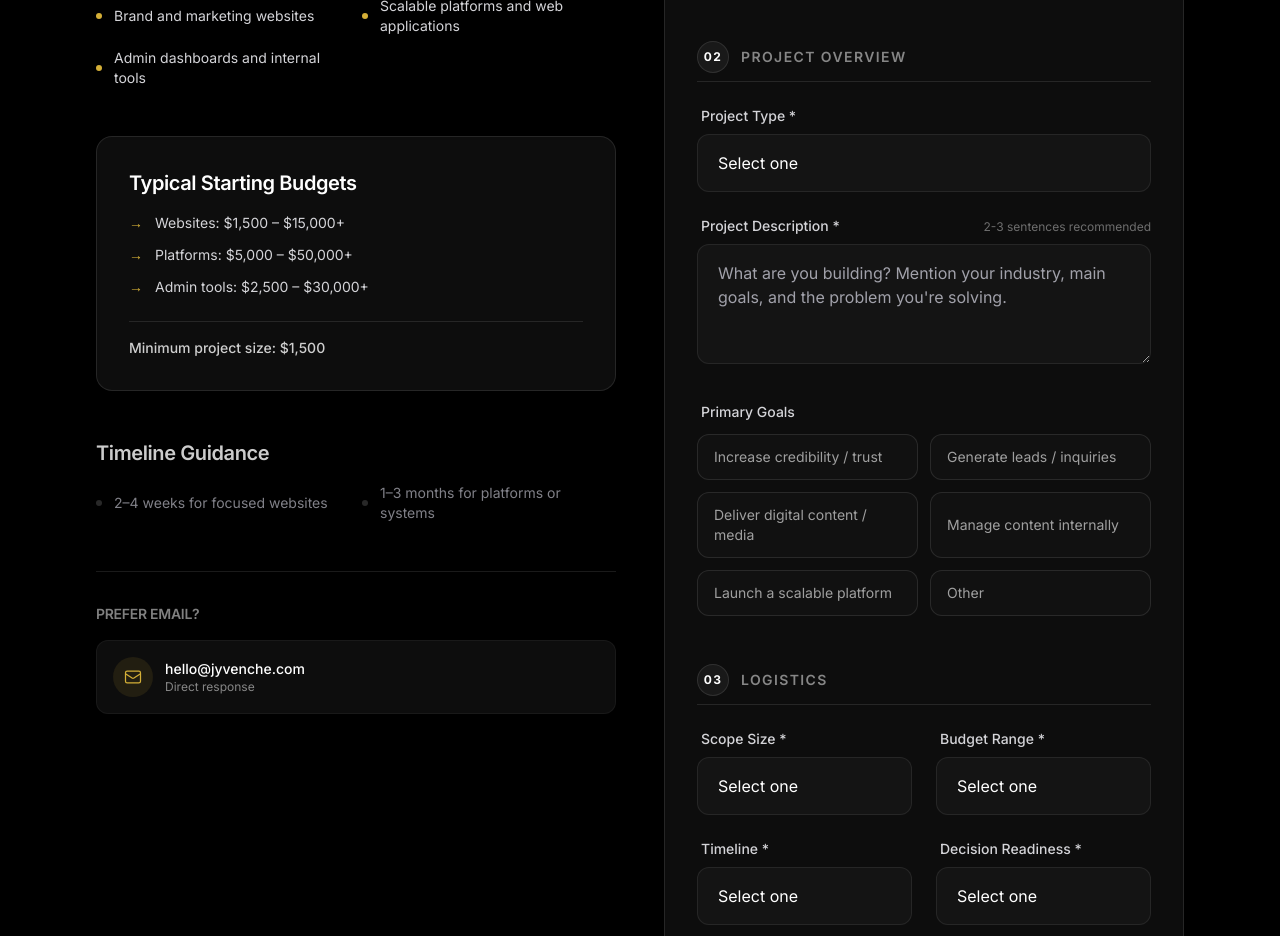
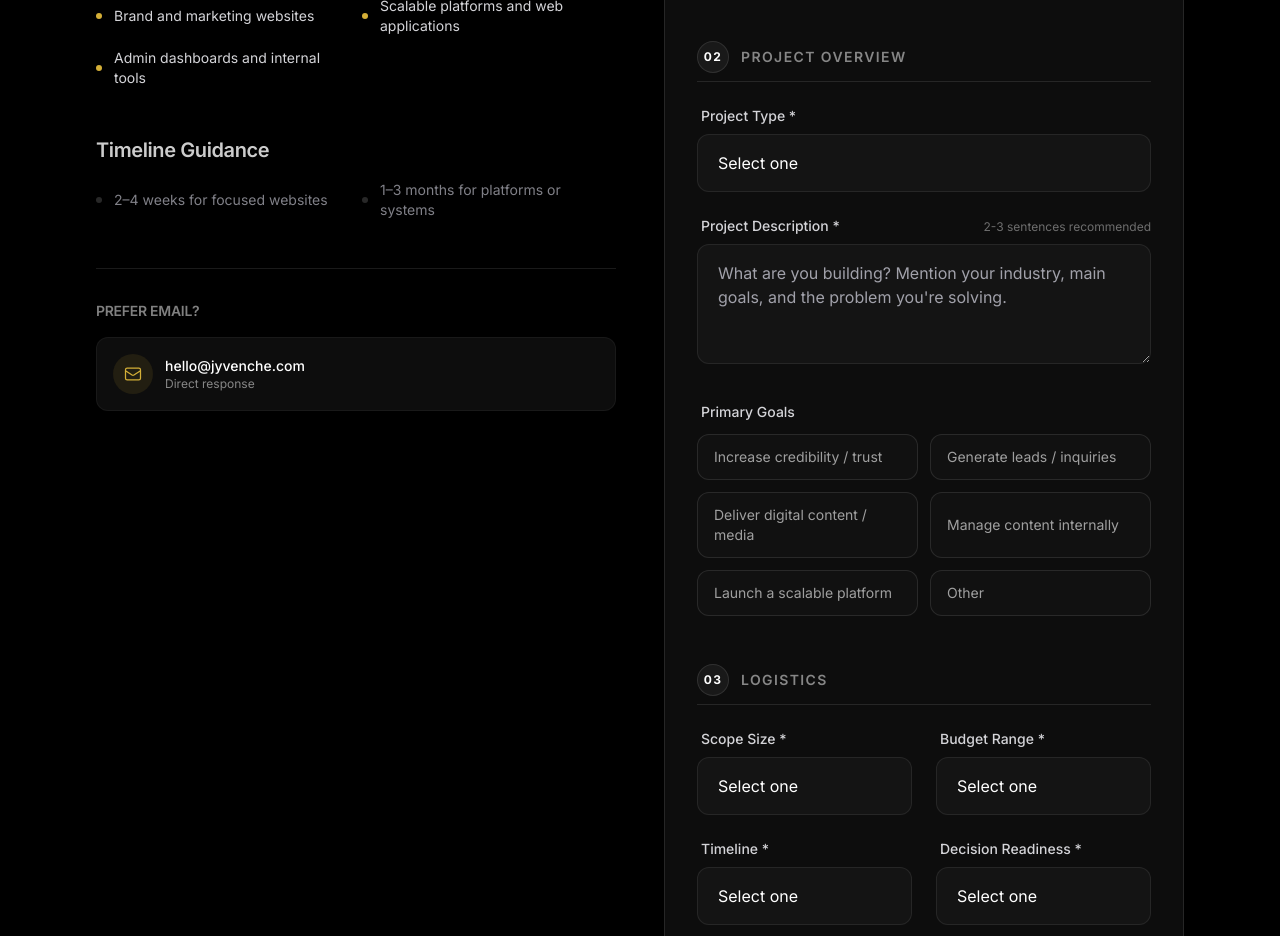
Before and after one commit to Jeany40/jyvenche, a Next.js app: page /start-project in a window 1280 px wide. Shown: the part 1100-2036 px from the top of the page. Built offline with nearby package versions, Linux system fonts and the light colour scheme.

Commit message:
chore: Remove Typical Starting Budgets section from start-project
- Removed budgetTitle, budgetBullets, minimumProject from JSON
- Removed budget section UI from page component
- Cleaned up types

```diff
--- a/app/start-project/page.tsx
+++ b/app/start-project/page.tsx
@@ -64,23 +64,6 @@ export default function StartProjectPage() {
                                 ))}
                             </ul>
                         </section>
-
-                        {/* Budgets */}
-                        <section className="glass-card">
-                            <h2 className="text-xl font-semibold tracking-tight mb-4">{startProject.leftColumn.budgetTitle}</h2>
-                            <ul className="space-y-3 mb-6 list-none">
-                                {startProject.leftColumn.budgetBullets.map((b) => (
-                                    <li key={b} className="flex gap-3 items-center text-sm text-foreground-secondary">
-                                        <span className="text-accent">→</span>
-                                        <span>{b}</span>
-                                    </li>
-                                ))}
-                            </ul>
-                            <div className="pt-4 border-t border-white/10">
-                                <p className="text-sm font-medium text-white/80">{startProject.leftColumn.minimumProject}</p>
-                            </div>
-                        </section>
-
                         {/* Timeline */}
                         <section className="opacity-80">
                             <h2 className="text-xl font-semibold tracking-tight mb-4">{startProject.leftColumn.timelineTitle}</h2>
--- a/content/pages/start-project.json
+++ b/content/pages/start-project.json
@@ -59,13 +59,6 @@
             "Scalable platforms and web applications",
             "Admin dashboards and internal tools"
         ],
-        "budgetTitle": "Typical Starting Budgets",
-        "budgetBullets": [
-            "Websites: $1,500 – $15,000+",
-            "Platforms: $5,000 – $50,000+",
-            "Admin tools: $2,500 – $30,000+"
-        ],
-        "minimumProject": "Minimum project size: $1,500",
         "timelineTitle": "Timeline Guidance",
         "timelineBullets": [
             "2–4 weeks for focused websites",
--- a/types/content.ts
+++ b/types/content.ts
@@ -267,9 +267,6 @@ export type StartProjectPageContent = {
         howItWorksSteps: Array<{ title: string; body: string }>;
         whatIBuildTitle: string;
         whatIBuildBullets: string[];
-        budgetTitle: string;
-        budgetBullets: string[];
-        minimumProject: string;
         timelineTitle: string;
         timelineBullets: string[];
     };
```
